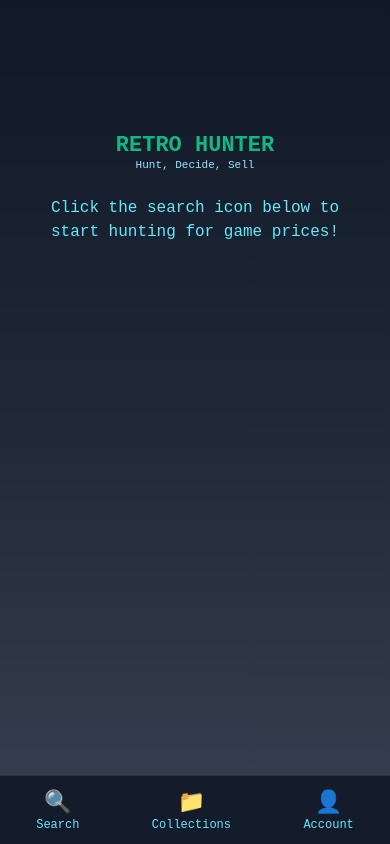
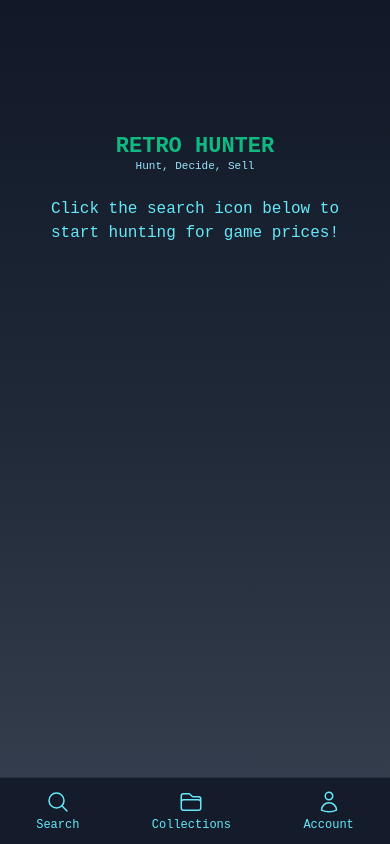
Before and after one commit to rojasmart/retro-hunter-android, a React Native app: screen / in a window 390 px wide. Built offline with nearby package versions, Linux system fonts and the light colour scheme; no server answers.

Commit message:
--replace text icons with heroicons for improved UI consistency

```diff
--- a/App.tsx
+++ b/App.tsx
@@ -24,6 +24,8 @@ import { AuthProvider } from "./context/AuthContext";
 import { API_BASE_URL, AUTH_BASE_URL } from "./config";
 import { useAuth } from "./context/AuthContext";
 import AsyncStorage from "@react-native-async-storage/async-storage";
+
+import { MagnifyingGlassIcon, FolderIcon, UserIcon } from "react-native-heroicons/outline";
 
 interface GameResult {
   title: string;
@@ -602,15 +604,15 @@ function AppContent() {
           {/* Bottom menu with centered icons for Collections and Account */}
           <View style={styles.bottomMenu}>
             <TouchableOpacity style={styles.bottomButton} onPress={() => setPage("search")}>
-              <Text style={styles.bottomIcon}>🔍</Text>
+              <MagnifyingGlassIcon size={24} color={page === "search" ? "#06b6d4" : "#67e8f9"} />
               <Text style={styles.bottomLabel}>Search</Text>
             </TouchableOpacity>
             <TouchableOpacity style={styles.bottomButton} onPress={() => setPage("collections")}>
-              <Text style={styles.bottomIcon}>📁</Text>
+              <FolderIcon size={24} color={page === "collections" ? "#06b6d4" : "#67e8f9"} />
               <Text style={styles.bottomLabel}>Collections</Text>
             </TouchableOpacity>
             <TouchableOpacity style={styles.bottomButton} onPress={() => setPage("account")}>
-              <Text style={styles.bottomIcon}>👤</Text>
+              <UserIcon size={24} color={page === "account" ? "#06b6d4" : "#67e8f9"} />
               <Text style={styles.bottomLabel}>Account</Text>
             </TouchableOpacity>
           </View>
--- a/package.json
+++ b/package.json
@@ -9,6 +9,7 @@
     "web": "expo start --web"
   },
   "dependencies": {
+    "@react-native-async-storage/async-storage": "2.2.0",
     "expo": "~54.0.13",
     "expo-camera": "~17.0.8",
     "expo-image-picker": "~17.0.8",
@@ -16,8 +17,9 @@
     "expo-status-bar": "~3.0.8",
     "react": "19.1.0",
     "react-native": "0.81.4",
+    "react-native-heroicons": "^4.0.0",
     "react-native-safe-area-context": "~5.6.0",
-    "@react-native-async-storage/async-storage": "2.2.0"
+    "react-native-svg": "15.12.1"
   },
   "devDependencies": {
     "@expo/cli": "^54.0.11",
```
Also changed, not shown: 1 other file (tests, documents, lock files or other folders).
